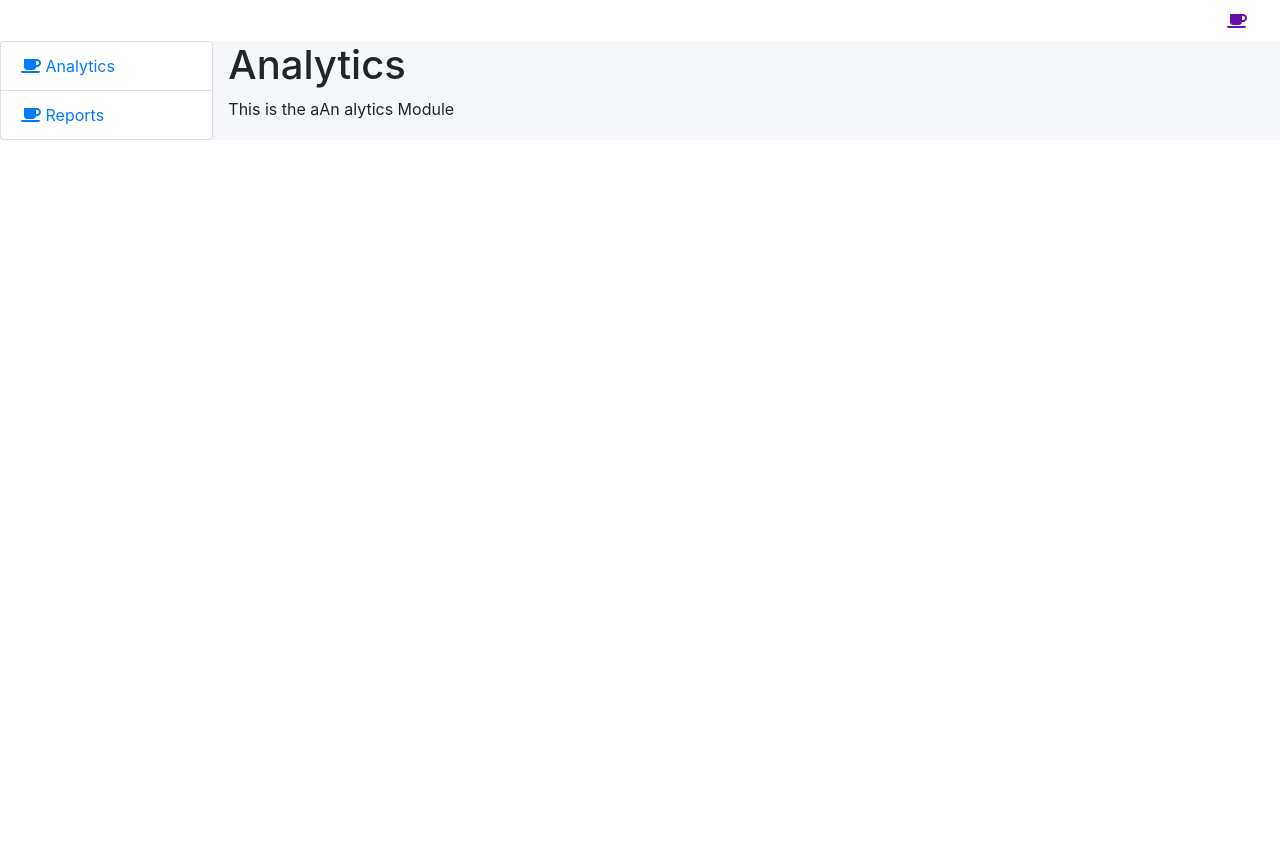
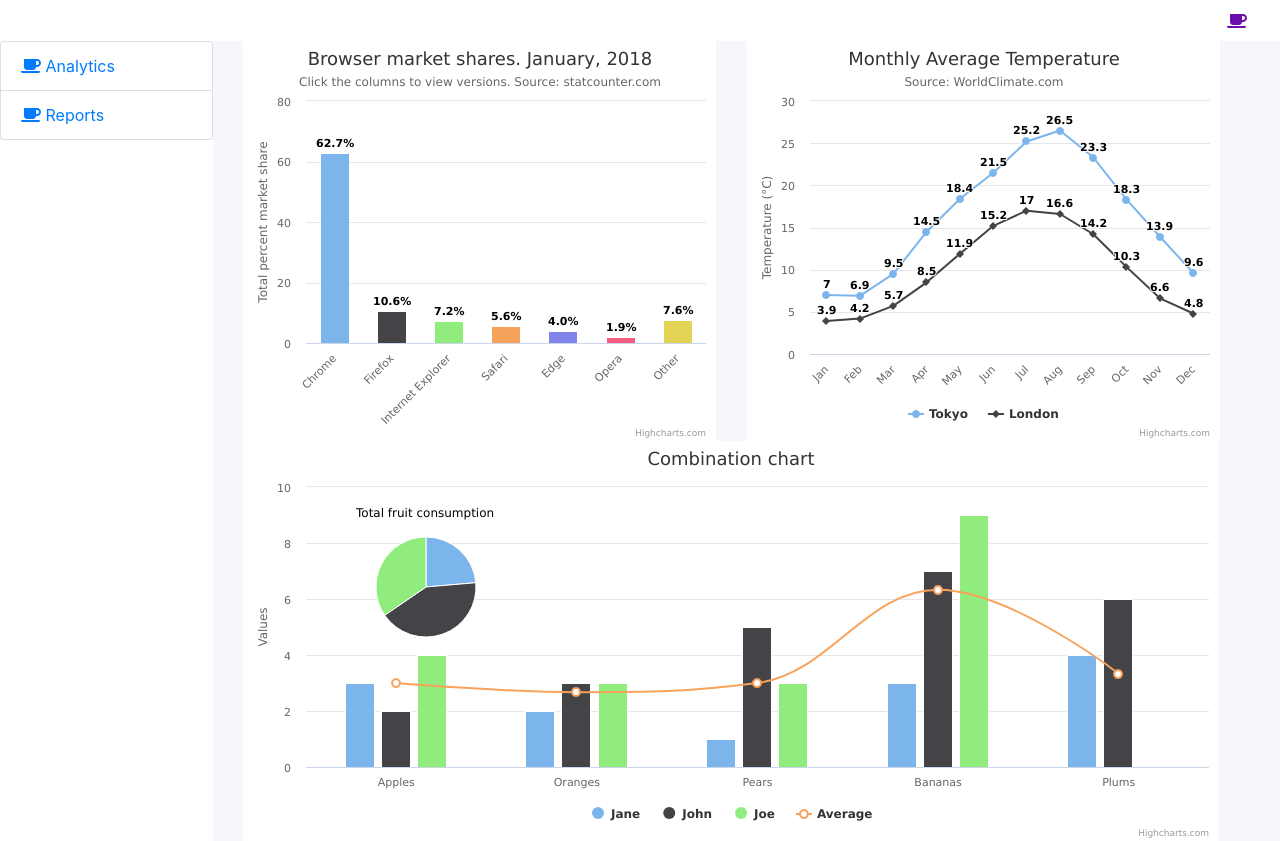
Before and after one commit to Lp063/ubx, a React (Create React App) app: page / in a window 1280 px wide. Before the commit the page ends 800 px from the top, so only its background shows below. Built offline with nearby package versions, Linux system fonts and the light colour scheme.

Commit message:
lp | temporary graphs rendering

```diff
--- a/src/components/pages/Analytics.js
+++ b/src/components/pages/Analytics.js
@@ -1,17 +1,437 @@
 import React,{ Component } from 'react';
+import Highcharts from 'highcharts';
+import HighchartsReact from 'highcharts-react-official';
 //import PropTypes from 'prop-types';
 
 class Analytics extends Component{
 
+
+
   render(){
     return (
       <React.Fragment>
-        <h1>Analytics</h1>
-        <p>This is the aAn alytics Module</p>
+        <div class="row col-md-12">
+          <div class="col-md-6">
+            <HighchartsReact highcharts={Highcharts} options={baroptions} />
+          </div>
+          <div class="col-md-6">
+            <HighchartsReact highcharts={Highcharts} options={splineoptions} />
+          </div>
+          <div class="col-md-12">
+            <HighchartsReact highcharts={Highcharts} options={modeOfInteraction} />
+          </div>
+        </div>
       </React.Fragment>
     )
   }
 }
 
+const baroptions = {
+  chart: {
+      type: 'column'
+  },
+  title: {
+      text: 'Browser market shares. January, 2018'
+  },
+  subtitle: {
+      text: 'Click the columns to view versions. Source: <a href="http://statcounter.com" target="_blank">statcounter.com</a>'
+  },
+  accessibility: {
+      announceNewData: {
+          enabled: true
+      }
+  },
+  xAxis: {
+      type: 'category'
+  },
+  yAxis: {
+      title: {
+          text: 'Total percent market share'
+      }
+
+  },
+  legend: {
+      enabled: false
+  },
+  plotOptions: {
+      series: {
+          borderWidth: 0,
+          dataLabels: {
+              enabled: true,
+              format: '{point.y:.1f}%'
+          }
+      }
+  },
+
+  tooltip: {
+      headerFormat: '<span style="font-size:11px">{series.name}</span><br>',
+      pointFormat: '<span style="color:{point.color}">{point.name}</span>: <b>{point.y:.2f}%</b> of total<br/>'
+  },
+
+  series: [
+      {
+          name: "Browsers",
+          colorByPoint: true,
+          data: [
+              {
+                  name: "Chrome",
+                  y: 62.74,
+                  drilldown: "Chrome"
+              },
+              {
+                  name: "Firefox",
+                  y: 10.57,
+                  drilldown: "Firefox"
+              },
+              {
+                  name: "Internet Explorer",
+                  y: 7.23,
+                  drilldown: "Internet Explorer"
+              },
+              {
+                  name: "Safari",
+                  y: 5.58,
+                  drilldown: "Safari"
+              },
+              {
+                  name: "Edge",
+                  y: 4.02,
+                  drilldown: "Edge"
+              },
+              {
+                  name: "Opera",
+                  y: 1.92,
+                  drilldown: "Opera"
+              },
+              {
+                  name: "Other",
+                  y: 7.62,
+                  drilldown: null
+              }
+          ]
+      }
+  ],
+  drilldown: {
+      series: [
+          {
+              name: "Chrome",
+              id: "Chrome",
+              data: [
+                  [
+                      "v65.0",
+                      0.1
+                  ],
+                  [
+                      "v64.0",
+                      1.3
+                  ],
+                  [
+                      "v63.0",
+                      53.02
+                  ],
+                  [
+                      "v62.0",
+                      1.4
+                  ],
+                  [
+                      "v61.0",
+                      0.88
+                  ],
+                  [
+                      "v60.0",
+                      0.56
+                  ],
+                  [
+                      "v59.0",
+                      0.45
+                  ],
+                  [
+                      "v58.0",
+                      0.49
+                  ],
+                  [
+                      "v57.0",
+                      0.32
+                  ],
+                  [
+                      "v56.0",
+                      0.29
+                  ],
+                  [
+                      "v55.0",
+                      0.79
+                  ],
+                  [
+                      "v54.0",
+                      0.18
+                  ],
+                  [
+                      "v51.0",
+                      0.13
+                  ],
+                  [
+                      "v49.0",
+                      2.16
+                  ],
+                  [
+                      "v48.0",
+                      0.13
+                  ],
+                  [
+                      "v47.0",
+                      0.11
+                  ],
+                  [
+                      "v43.0",
+                      0.17
+                  ],
+                  [
+                      "v29.0",
+                      0.26
+                  ]
+              ]
+          },
+          {
+              name: "Firefox",
+              id: "Firefox",
+              data: [
+                  [
+                      "v58.0",
+                      1.02
+                  ],
+                  [
+                      "v57.0",
+                      7.36
+                  ],
+                  [
+                      "v56.0",
+                      0.35
+                  ],
+                  [
+                      "v55.0",
+                      0.11
+                  ],
+                  [
+                      "v54.0",
+                      0.1
+                  ],
+                  [
+                      "v52.0",
+                      0.95
+                  ],
+                  [
+                      "v51.0",
+                      0.15
+                  ],
+                  [
+                      "v50.0",
+                      0.1
+                  ],
+                  [
+                      "v48.0",
+                      0.31
+                  ],
+                  [
+                      "v47.0",
+                      0.12
+                  ]
+              ]
+          },
+          {
+              name: "Internet Explorer",
+              id: "Internet Explorer",
+              data: [
+                  [
+                      "v11.0",
+                      6.2
+                  ],
+                  [
+                      "v10.0",
+                      0.29
+                  ],
+                  [
+                      "v9.0",
+                      0.27
+                  ],
+                  [
+                      "v8.0",
+                      0.47
+                  ]
+              ]
+          },
+          {
+              name: "Safari",
+              id: "Safari",
+              data: [
+                  [
+                      "v11.0",
+                      3.39
+                  ],
+                  [
+                      "v10.1",
+                      0.96
+                  ],
+                  [
+                      "v10.0",
+                      0.36
+                  ],
+                  [
+                      "v9.1",
+                      0.54
+                  ],
+                  [
+                      "v9.0",
+                      0.13
+                  ],
+                  [
+                      "v5.1",
+                      0.2
+                  ]
+              ]
+          },
+          {
+              name: "Edge",
+              id: "Edge",
+              data: [
+                  [
+                      "v16",
+                      2.6
+                  ],
+                  [
+                      "v15",
+                      0.92
+                  ],
+                  [
+                      "v14",
+                      0.4
+                  ],
+                  [
+                      "v13",
+                      0.1
+                  ]
+              ]
+          },
+          {
+              name: "Opera",
+              id: "Opera",
+              data: [
+                  [
+                      "v50.0",
+                      0.96
+                  ],
+                  [
+                      "v49.0",
+                      0.82
+                  ],
+                  [
+                      "v12.1",
+                      0.14
+                  ]
+              ]
+          }
+      ]
+  }
+};
+
+const splineoptions = {
+  chart: {
+      type: 'line'
+  },
+  title: {
+      text: 'Monthly Average Temperature'
+  },
+  subtitle: {
+      text: 'Source: WorldClimate.com'
+  },
+  xAxis: {
+      categories: ['Jan', 'Feb', 'Mar', 'Apr', 'May', 'Jun', 'Jul', 'Aug', 'Sep', 'Oct', 'Nov', 'Dec']
+  },
+  yAxis: {
+      title: {
+          text: 'Temperature (°C)'
+      }
+  },
+  plotOptions: {
+      line: {
+          dataLabels: {
+              enabled: true
+          },
+          enableMouseTracking: false
+      }
+  },
+  series: [{
+      name: 'Tokyo',
+      data: [7.0, 6.9, 9.5, 14.5, 18.4, 21.5, 25.2, 26.5, 23.3, 18.3, 13.9, 9.6]
+  }, {
+      name: 'London',
+      data: [3.9, 4.2, 5.7, 8.5, 11.9, 15.2, 17.0, 16.6, 14.2, 10.3, 6.6, 4.8]
+  }]
+};
+
+const modeOfInteraction = {
+  title: {
+      text: 'Combination chart'
+  },
+  xAxis: {
+      categories: ['Apples', 'Oranges', 'Pears', 'Bananas', 'Plums']
+  },
+  labels: {
+      items: [{
+          html: 'Total fruit consumption',
+          style: {
+              left: '50px',
+              top: '18px',
+              color: ( // theme
+                  Highcharts.defaultOptions.title.style &&
+                  Highcharts.defaultOptions.title.style.color
+              ) || 'black'
+          }
+      }]
+  },
+  series: [{
+      type: 'column',
+      name: 'Jane',
+      data: [3, 2, 1, 3, 4]
+  }, {
+      type: 'column',
+      name: 'John',
+      data: [2, 3, 5, 7, 6]
+  }, {
+      type: 'column',
+      name: 'Joe',
+      data: [4, 3, 3, 9, 0]
+  }, {
+      type: 'spline',
+      name: 'Average',
+      data: [3, 2.67, 3, 6.33, 3.33],
+      marker: {
+          lineWidth: 2,
+          lineColor: Highcharts.getOptions().colors[3],
+          fillColor: 'white'
+      }
+  }, {
+      type: 'pie',
+      name: 'Total consumption',
+      data: [{
+          name: 'Jane',
+          y: 13,
+          color: Highcharts.getOptions().colors[0] // Jane's color
+      }, {
+          name: 'John',
+          y: 23,
+          color: Highcharts.getOptions().colors[1] // John's color
+      }, {
+          name: 'Joe',
+          y: 19,
+          color: Highcharts.getOptions().colors[2] // Joe's color
+      }],
+      center: [100, 80],
+      size: 100,
+      showInLegend: false,
+      dataLabels: {
+          enabled: false
+      }
+  }]
+};
 
 export default Analytics;
```
